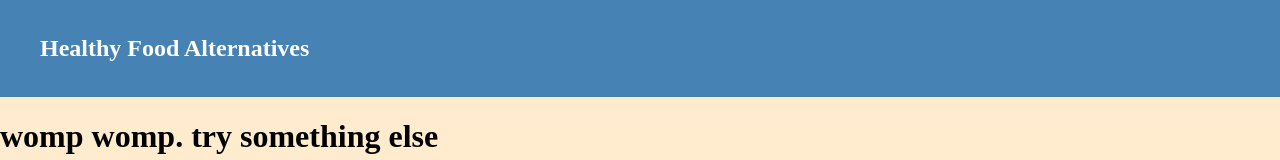
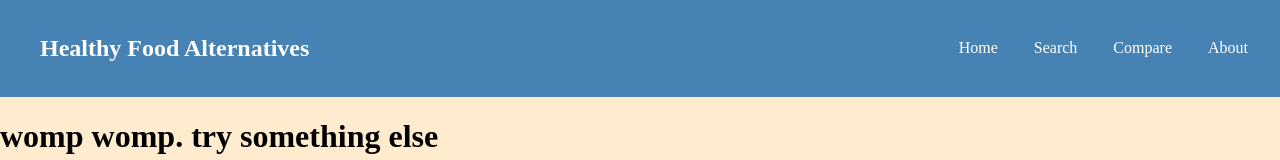
Before and after one commit to watkins-jc/Watkins_377final, a website: page public/404.html in a window 1280 px wide. Shown: the top 160 px of the page. Drawn offline with Linux system fonts and the light colour scheme.

Commit message:
updated Nav

```diff
--- a/public/404.html
+++ b/public/404.html
@@ -6,6 +6,12 @@
     <body>
         <nav>
             <h1>Healthy Food Alternatives</h1>
+            <ul>
+                <li><a href="home.html">Home</a></li>
+                <li><a href="results.html">Search</a></li>
+                <li><a href="compare.html">Compare</a></li>
+                <li><a href="about.html">About</a></li>
+            </ul>
         </nav>
         <h1>womp womp. try something else</h1>
         <img src="https://media1.giphy.com/media/v1.Y2lkPTc5MGI3NjExbmNlM3RicTI2Mno3dDFma2h5amZhYjNwcjhhMWlmandtdGJ6YzRyNSZlcD12MV9pbnRlcm5hbF9naWZfYnlfaWQmY3Q9Zw/ljtfkyTD3PIUZaKWRi/giphy.gif" style="width: 75% ;height:600px;">
```
